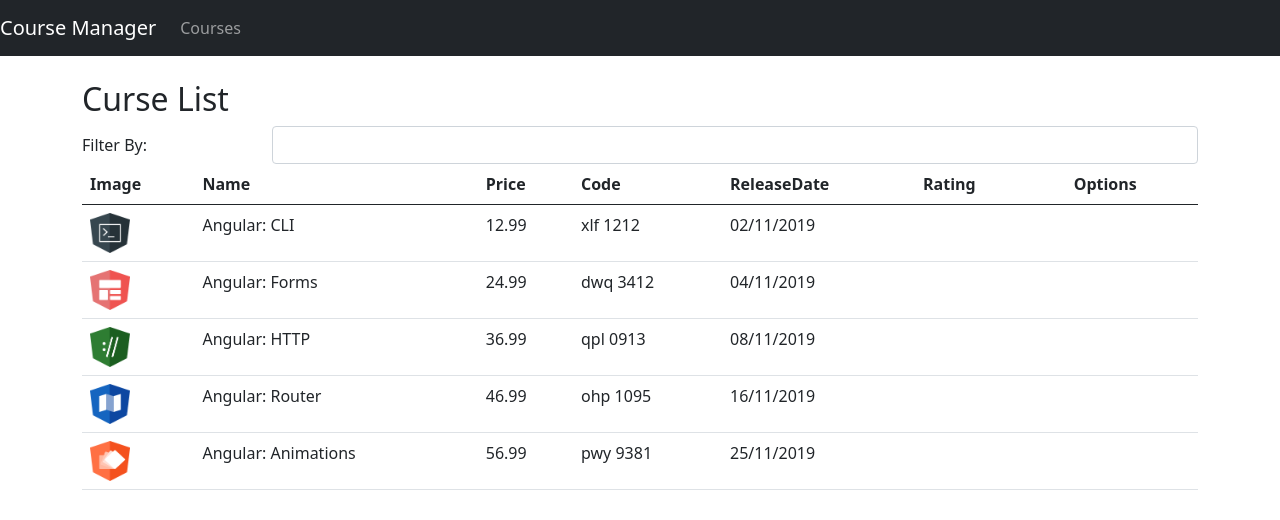
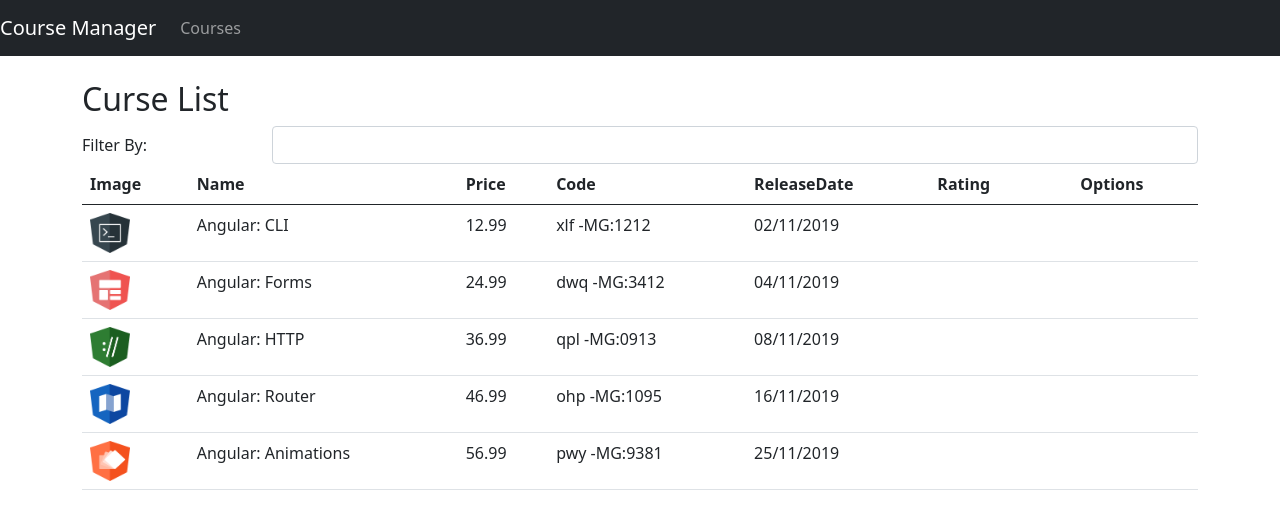
Before and after one commit to Josesmar/course-manager, an Angular app: page /courses in a window 1280 px wide. Shown: the top 520 px of the page. Built offline with nearby package versions, Linux system fonts and the light colour scheme.

Commit message:
creating and replacing text

```diff
--- a/src/app/courses/course-list.component.html
+++ b/src/app/courses/course-list.component.html
@@ -27,7 +27,7 @@
             <td><img [src]="course.imageUrl" width="40" height="40"></td>
             <td>{{ course.name }}</td>
             <td>{{ course.price }}</td>
-            <td>{{ course.code | lowercase | replace: '-': ' ' }}</td>
+            <td>{{ course.code | lowercase | replace: '-': ' -MG:' }}</td>
             <td>{{ course.releaseDate | date: 'dd/MM/yyyy'}}</td>
             <td>
                <app-star [rating]="course.rating"></app-star>
```
